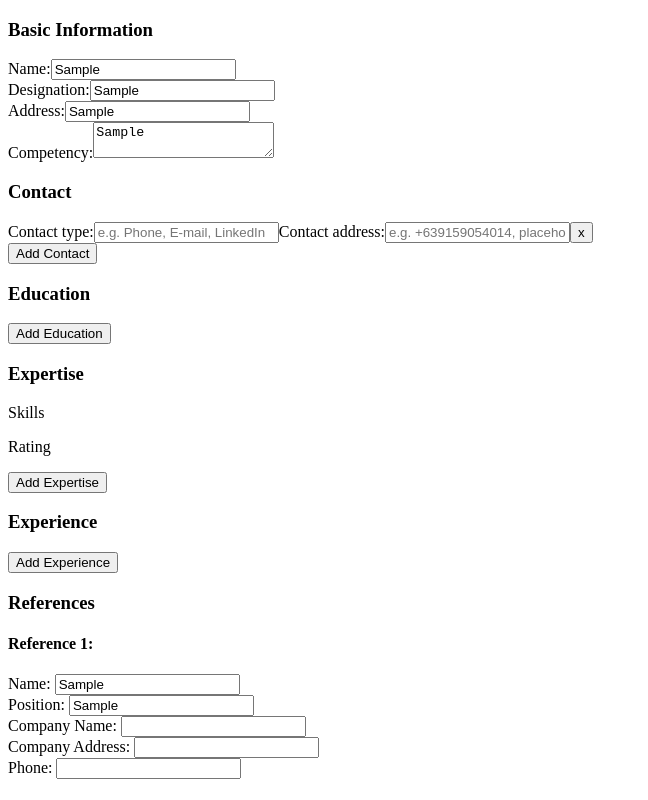
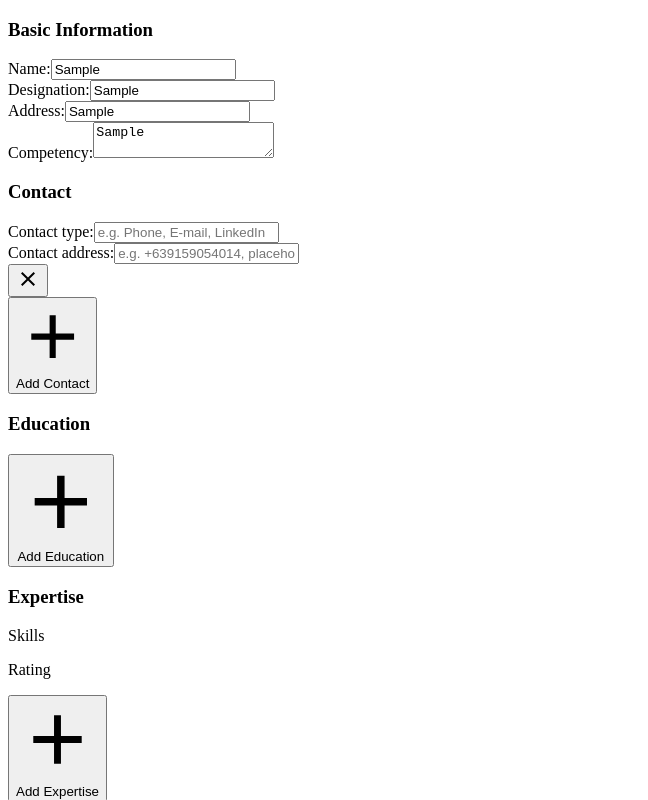
Before and after one commit to makieldeviso/CV-Application, a React (Vite) app: page / in a window 1280 px wide. Both pictures are taken after typing "Sample", "Sample", "Sample", "Sample", "Sample", "Sample" into the empty fields and a click on the button "Add Contact". Shown: the top 800 px of the page, without its empty margins (0-648 px from the left). Built offline with nearby package versions, Linux system fonts and the light colour scheme; the HTML template or start-up script is replaced by a standard one.

Commit message:
Adds styling
Adds icons to buttons
Adds prop to remove pointerEvents to svg icons inside button

```diff
--- a/src/App.jsx
+++ b/src/App.jsx
@@ -18,10 +18,11 @@ function App() {
   }
 
   return (
-    <div className='main-content'>
+    <main className='main-content'>
       <Form submitVerified={handleSubmitVerified}/>
       <CVTemplate refState={verifiedValues}/>
-    </div>
+    </main>
+
   )
 }
 
--- a/src/components/ContactInfo.jsx
+++ b/src/components/ContactInfo.jsx
@@ -1,10 +1,15 @@
 import { useState } from "react";
 import PropTypes from 'prop-types'
+
+import CloseIcon from '@mdi/react';
+import AddIcon from '@mdi/react';
+import { mdiClose, mdiPlus } from '@mdi/js';
 
 const ContactField = function ({refObj, removeFieldFunc, changeValueFunc}) {
 
   return (
     <div className='contact-cont'>
+      <div className="contact-field">
         <label htmlFor={`label-${refObj.keyId}`} className="label-contact-type">Contact type:</label>
         <input
           type="text"
@@ -17,7 +22,9 @@ const ContactField = function ({refObj, removeFieldFunc, changeValueFunc}) {
           onChange={changeValueFunc}
           value={refObj.label}
         />
+      </div>
 
+      <div className="contact-field">
       <label htmlFor={`address-${refObj.keyId}`} className="label-contact-add">Contact address:</label>
       <input
         type="text"
@@ -30,8 +37,12 @@ const ContactField = function ({refObj, removeFieldFunc, changeValueFunc}) {
         onChange={changeValueFunc}
         value={refObj.address}
       />
+      </div>
 
-      <button className='remove-btn' type='button' onClick={removeFieldFunc} value={refObj.keyId}>x</button>
+
+      <button className='remove-btn' type='button' onClick={removeFieldFunc} value={refObj.keyId}>
+        <CloseIcon path={mdiClose} size={1} pointerEvents='none'/>
+      </button>
     </div>
   )
 }
@@ -83,7 +94,10 @@ const ContactInfo = function ({saveStateFunc, savedFormValues}) {
     <div className="contact-info info-grp">
       <h3>Contact</h3>
       <>{ContactFields}</>
-      <button type="button" onClick={handleAddNewContact}>Add Contact</button>
+      <button className='add-info-btn' type="button" onClick={handleAddNewContact}>
+        <span><AddIcon className='add-icon' path={mdiPlus}/></span>
+        <span>Add Contact</span>
+      </button>
     </div>
   )
 }
--- a/src/components/EducationInfo.jsx
+++ b/src/components/EducationInfo.jsx
@@ -1,5 +1,9 @@
 import { useState } from "react";
 import PropTypes from 'prop-types';
+
+import CloseIcon from '@mdi/react';
+import AddIcon from '@mdi/react';
+import { mdiClose, mdiPlus } from '@mdi/js';
 
 const EducField = function ({refObj, removeEducFunc, changeEducFunc}) {
 
@@ -8,6 +12,7 @@ const EducField = function ({refObj, removeEducFunc, changeEducFunc}) {
       <div className='year-field'>
         <label htmlFor={`year-${refObj.keyId}`}>Year Graduated:</label>
         <input
+          className="input-cont"
           type="text"
           data-role='yearGraduated'
           data-key={refObj.keyId}
@@ -21,6 +26,7 @@ const EducField = function ({refObj, removeEducFunc, changeEducFunc}) {
       <div className='degree-field'>
         <label htmlFor={`degree-${refObj.keyId}`}>Degree:</label>
         <input
+          className="input-cont"
           type="text"
           data-role='degree'
           data-key={refObj.keyId}
@@ -35,6 +41,7 @@ const EducField = function ({refObj, removeEducFunc, changeEducFunc}) {
       <div className='school-field'>
         <label htmlFor={`school-${refObj.keyId}`}>School:</label>
         <input
+          className="input-cont"
           type="text"
           data-role='school'
           data-key={refObj.keyId}
@@ -46,7 +53,9 @@ const EducField = function ({refObj, removeEducFunc, changeEducFunc}) {
         />
       </div>
 
-      <button className='remove-btn' type='button' value={refObj.keyId} onClick={removeEducFunc}>x</button>
+      <button className='remove-btn' type='button' value={refObj.keyId} onClick={removeEducFunc}>
+        <CloseIcon path={mdiClose} size={1} />
+      </button>
 
     </div>
   )
@@ -100,7 +109,10 @@ const EducationInfo = function ({saveStateFunc, savedFormValues}) {
       <h3>Education</h3>
       <>{EducInputFields}</>
 
-      <button type="button"  onClick={handleAddEducation}>Add Education</button>
+      <button type="button" className='add-info-btn' onClick={handleAddEducation}>
+        <span><AddIcon className='add-icon' path={mdiPlus}/></span>
+        <span> Add Education</span>
+      </button>
     </div>
   )
 }
--- a/src/components/ExperienceInfo.jsx
+++ b/src/components/ExperienceInfo.jsx
@@ -1,5 +1,9 @@
 import { useState } from "react";
 import PropTypes from 'prop-types';
+
+import CloseIcon from '@mdi/react';
+import AddIcon from '@mdi/react';
+import { mdiClose, mdiPlus } from '@mdi/js';
 
 const ExperienceField = function ({refObj, changeExpValueFunc, removeExpFunc}) {
 
@@ -54,7 +58,7 @@ const ExperienceField = function ({refObj, changeExpValueFunc, removeExpFunc}) {
         value={refObj.keyId}
         onClick={removeExpFunc}
       >
-      {/* Inset Button Text Here*/} x
+        <CloseIcon path={mdiClose} size={1} pointerEvents='none'/>
       </button>
     </div>
   )
@@ -119,7 +123,10 @@ const ExperienceInfo = function ({saveStateFunc, savedFormValues}) {
       <h3>Experience</h3>
       <>{Experiences}</>
 
-      <button type="button"  onClick={handleAddExperience}> Add Experience </button>
+      <button type="button" className='add-info-btn' onClick={handleAddExperience}>
+        <span><AddIcon className='add-icon' path={mdiPlus}/></span>
+        <span>Add Experience </span>
+      </button>
     </div>
   )
 }
--- a/src/components/ExpertiseInfo.jsx
+++ b/src/components/ExpertiseInfo.jsx
@@ -1,5 +1,9 @@
 import { useState } from "react";
 import PropTypes from 'prop-types';
+
+import CloseIcon from '@mdi/react';
+import AddIcon from '@mdi/react';
+import { mdiClose, mdiPlus } from '@mdi/js';
 
 const SkillField = function ({refObj, changeSkillValueFunc, removeSkillFunc, changeRatingFunc}) {
 
@@ -33,7 +37,9 @@ const SkillField = function ({refObj, changeSkillValueFunc, removeSkillFunc, cha
         <>{RateBtns}</>
       </div>
 
-    <button className='remove-btn' type='button' value={refObj.keyId} onClick={removeSkillFunc}>x</button>
+    <button className='remove-btn' type='button' value={refObj.keyId} onClick={removeSkillFunc}>
+      <CloseIcon path={mdiClose} size={1} pointerEvents='none'/>
+    </button>
     </div>
   )
 }
@@ -109,7 +115,10 @@ const ExpertiseInfo = function ({saveStateFunc, savedFormValues}) {
       </div>
       <>{SkillInputFields}</>
 
-      <button type="button"  onClick={handleAddExpertise}>Add Expertise</button>
+      <button type="button"  className='add-info-btn' onClick={handleAddExpertise}>
+        <span><AddIcon className='add-icon' path={mdiPlus}/></span>
+        <span>Add Expertise</span>
+      </button>
     </div>
   )
 }
--- a/src/components/Form.jsx
+++ b/src/components/Form.jsx
@@ -33,6 +33,8 @@ const Form = function ({submitVerified}) {
   }
 
   return (
+
+      <form className='info-form' action="">
         <div className='form-fields'>
           <BasicInfo saveStateFunc={saveFormValues} savedFormValues={savedFormValues.basicInfo}/>
           <ContactInfo saveStateFunc={saveFormValues} savedFormValues={savedFormValues.contactsInfo}/>
@@ -40,8 +42,9 @@ const Form = function ({submitVerified}) {
           <ExpertiseInfo saveStateFunc={saveFormValues} savedFormValues={savedFormValues.expertiseInfo}/>
           <ExperienceInfo saveStateFunc={saveFormValues} savedFormValues={savedFormValues.experienceInfo}/>
           <ReferenceInfo saveStateFunc={saveFormValues} savedFormValues={savedFormValues.referencesInfo}/>
+        </div>
         <button onClick={handleSubmit}>Submit</button>
-    </div>
+      </form>
 
   )
 }
--- a/src/styles/index.css
+++ b/src/styles/index.css
@@ -1,27 +1,44 @@
+@import url('https://fonts.googleapis.com/css2?family=Montserrat:ital,wght@0,100..900;1,100..900&family=Roboto&display=swap');
+
 * {
   margin: 0;
   padding: 0;
   box-sizing: border-box;
+  font-family: var(--common-font);
 }
 
 :root {
   --padding: calc(4px + 1vw);
   --margin: calc(8px + 1vw);
-  --remove-btn-size: 15px;
+  --remove-btn-size: 30px;
+
+  --darkest-color: #053B50;
+  --main-color: #176B87;
+  --lighter-color: #64CCC5;
+  --lightest-color: #EEEEEE;
+
+  --header-font:  "Montserrat", sans-serif;
+  --common-font: "Roboto", sans-serif;
 }
-
 
 .main-content {
   display: grid;
   grid-template-columns: max-content 1fr;
+  justify-content: start;
+  height: 95vh;
 }
 
 /* Form styling (end) */
+.info-form {
+  height: 100%;
+  overflow-y: scroll;
+  padding: var(--padding);
+}
+
 .form-fields {
   display: flex;
   flex-direction: column;
-  padding: var(--padding);
-  border: 1px solid black;
+  /* border: 1px solid black; */
   gap: var(--margin);
 }
 
@@ -30,15 +47,48 @@
   flex-direction: column;
   padding: var(--padding);
   border: 1px solid black;
-  gap: var(--margin);
+  border-radius: 5px;
+  gap: calc(var(--margin) * 1.5);
+  width: 100%;
+  overflow: hidden;
+}
+
+.info-grp h3 {
+  font-size: 1.5rem;
+  font-family: var(--header-font);
+  font-weight: bold;
+}
+
+.info-grp label {
+  font-size: 1rem;
+  color: rgba(0, 0, 0, 0.8);
+}
+
+.info-grp input, .info-grp textarea {
+  padding: calc(var(--padding) * 0.5);
+  font-size: 1.1rem;
+  border-radius: 10px;
+  border: none;
+  border-bottom: 3px solid transparent;
+  background-color: var(--lightest-color);
+  transition:
+    border 0.2s ease-in-out,
+    border-radius 0.2s ease-in-out;
+}
+
+.info-grp input:focus-visible, .info-grp textarea:focus-visible {
+  outline: none;
+  border-bottom: 3px solid var(--lighter-color);
+  border-radius: 5px 5px 0 0;
 }
 
 .input-cont {
   display: grid;
   justify-content: center;
   align-items: center;
-  grid-template-columns: 1fr 70%;
-  gap: 2px;
+  grid-template-columns: 1fr;
+  grid-template-rows: max-content 1fr;
+  gap: calc(var(--padding) * 0.5);
 }
 
 .remove-btn {
@@ -47,40 +97,100 @@
   display: flex;
   justify-content: center;
   align-items: center;
+  border-radius: 50%;
+  border: 1px solid transparent;
+  background-color: rgba(255, 0, 0, 0.203);
+}
+
+.remove-btn:hover {
+  cursor: pointer;
+}
+
+.remove-btn svg path {
+  fill: white !important;
+
+}
+
+.add-info-btn {
+  font-size: 1rem;
+  padding: calc(var(--padding) * 0.3);
+  width: 150px;
+  min-width: max-content;
+  align-self: end;
+  display: flex;
+  justify-content: center;
+  align-items: center;
+  gap: 5px;
+}
+
+.add-info-btn span {
+ display: flex;
+ justify-content: center;
+ align-items: center;
+}
+
+.add-info-btn .add-icon {
+  width: 1.5rem;
+  height: 1.5rem
 }
 
 /* Contact input field (start) */
 .contact-cont {
   border: 1px solid black;
+  border-radius: 5px;
+  padding: calc(var(--padding) * 0.5);
   display: grid;
-  grid-template-columns: max-content 1fr max-content;
-  gap: calc(var(--margin) * 0.5);
-  grid-template-areas:
-  ". . remove-btn"
-  "label-type input-type input-type"
-  "label-add input-add input-add";
+  grid-template-columns: 1fr max-content;
 }
 
-.label-contact-type {
-  grid-area: label-type;
-}
-
-.input-contact-type {
-  grid-area: input-type;
-}
-
-.label-contact-add {
-  grid-area: label-add;
-}
-
-.input-contact-add {
-  grid-area: input-add;
+.contact-field {
+  grid-column: 1 / 3;
+  width: 100%;
+  display: flex;
+  flex-direction: column;
+  gap: calc(var(--margin) * 0.5);
+  margin-bottom: var(--margin);
 }
 
 .contact-cont .remove-btn {
-  grid-area: remove-btn;
+  grid-column: 2 / 3;
+  grid-row: 1 / 2;
 }
+
+
 /* Contact input field (end) */
+
+/* Education input field (start) */
+.educ-field {
+  border: 1px solid black;
+  border-radius: 5px;
+  padding: calc(var(--padding) * 0.5);
+  display: grid;
+  grid-template-columns: 1fr max-content;
+}
+
+.educ-field div {
+  grid-column: 1 / 3;
+  display: flex;
+  flex-direction: column;
+  align-items: start;
+  justify-content: center;
+  gap: calc(var(--margin)* 0.5);
+  margin-bottom: var(--margin);
+}
+
+.educ-field div * {
+  width: 100%;
+}
+
+.educ-field .remove-btn {
+  grid-column: 2/3;
+  grid-row: 1/2;
+}
+
+
+
+/* Education input field (end) */
 
 .skill-header {
   display: grid;
@@ -115,13 +225,21 @@
 /* Form styling (end) */
 
 /* Template Styling (start) */
+
+:root {
+  --template-col-1: 300px;
+  --template-col-2: 650px;
+}
 .cv-template {
+  justify-self: center;
   border: 1px solid black;
-  height: max-content;
+  height: 100%;
+  overflow-y: hidden  ;
   padding: var(--padding);
   margin: var(--margin);
   display: grid;
-  grid-template-columns: 300px 1fr;
+  grid-template-columns: var(--template-col-1) 1fr;
+  /* width: 900px; */
   grid-template-areas:
     "intro intro"
     "column-1 column-2";
@@ -130,7 +248,7 @@
 .intro {
   grid-area: intro;
   display: grid;
-  grid-template-columns: 300px 1fr;
+  grid-template-columns: var(--template-col-1) 1fr;
 }
 
 .column-1 {
```
Lines whose indentation alone changed are shown as unchanged.
